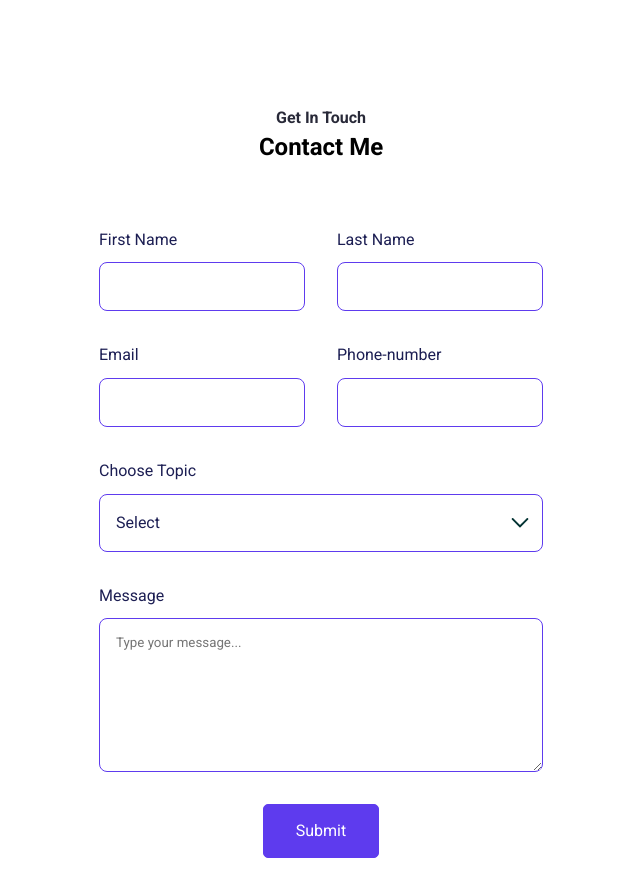
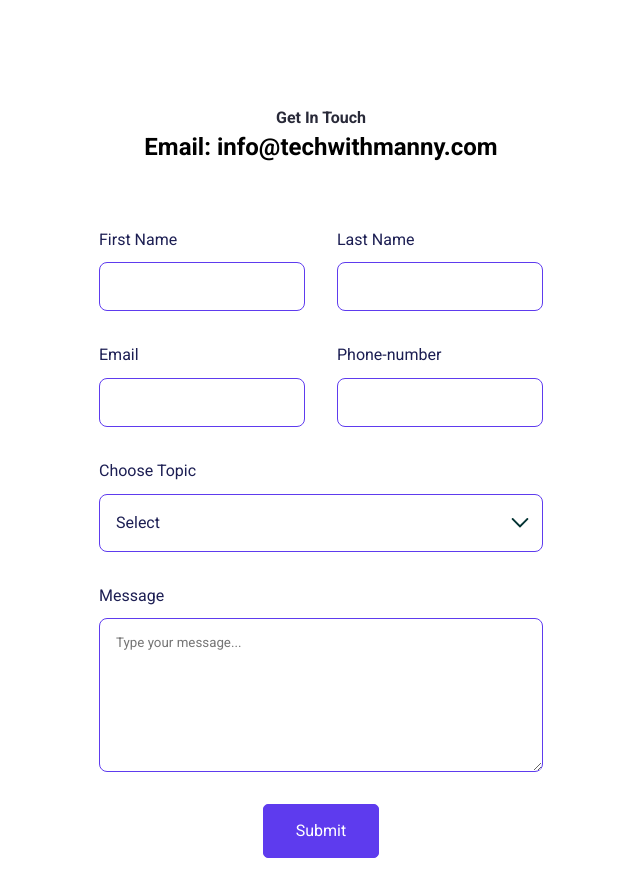
Before and after one commit to mathebulansuku/react-js-personal-portfolio, a React (Create React App) app: page / in a window 1280 px wide. Shown: the part 4520-5416 px from the top of the page, without its empty margins (319-959 px from the left). Built offline with nearby package versions, Linux system fonts and the light colour scheme.

Commit message:
update email

```diff
--- a/src/Pages/Home/ContactMe.jsx
+++ b/src/Pages/Home/ContactMe.jsx
@@ -31,7 +31,7 @@ export default function ContactMe() {
     <section id="Contact" className="contact-section">
       <div>
         <p className="sub-title">Get In Touch</p>
-        <h2>Contact Me</h2>
+        <h2>Email: info@techwithmanny.com</h2>
       </div>
       <form ref={form} className="contact-form-container" onSubmit={sendEmail}>
         <div className="container">
```
